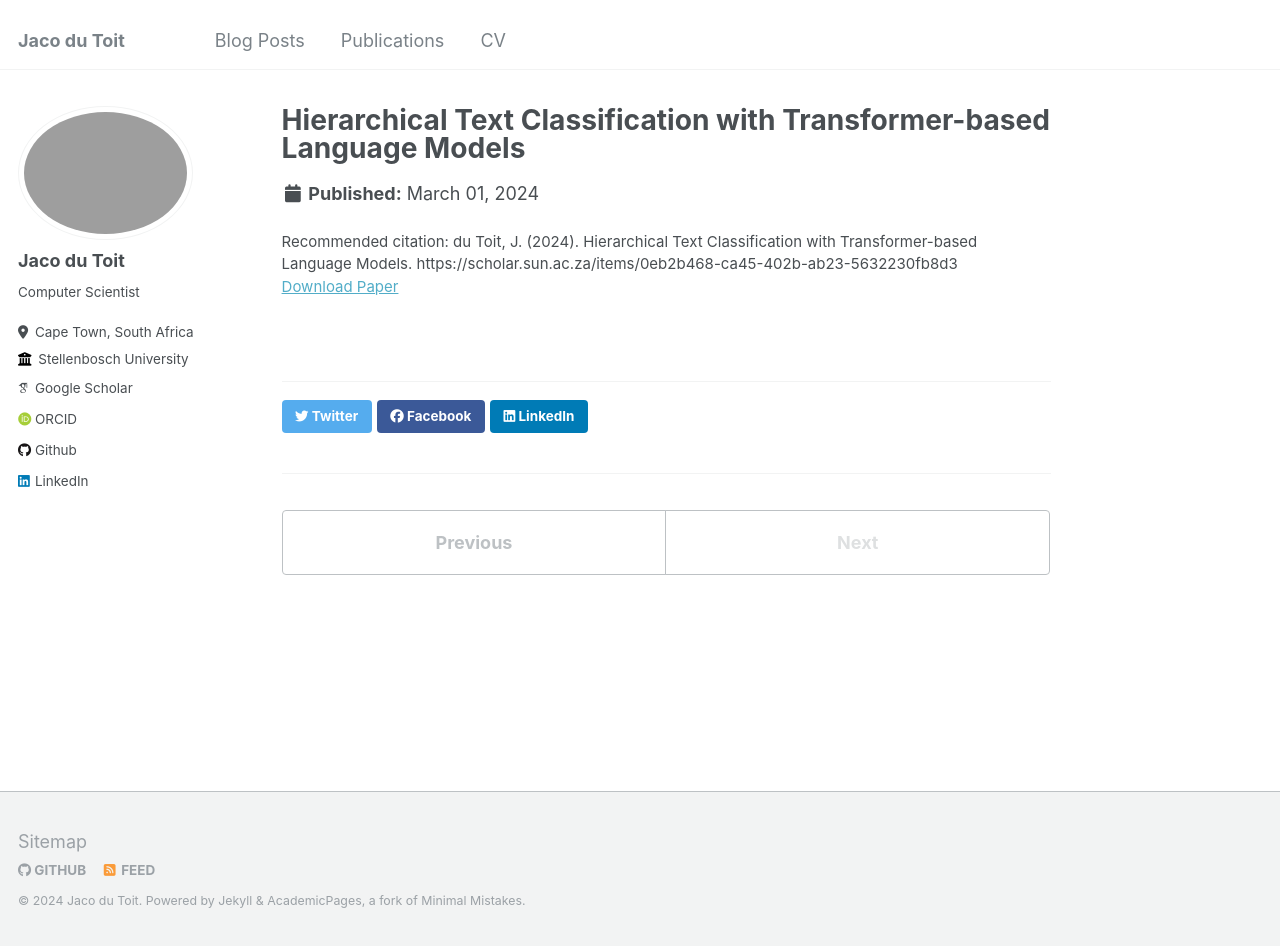
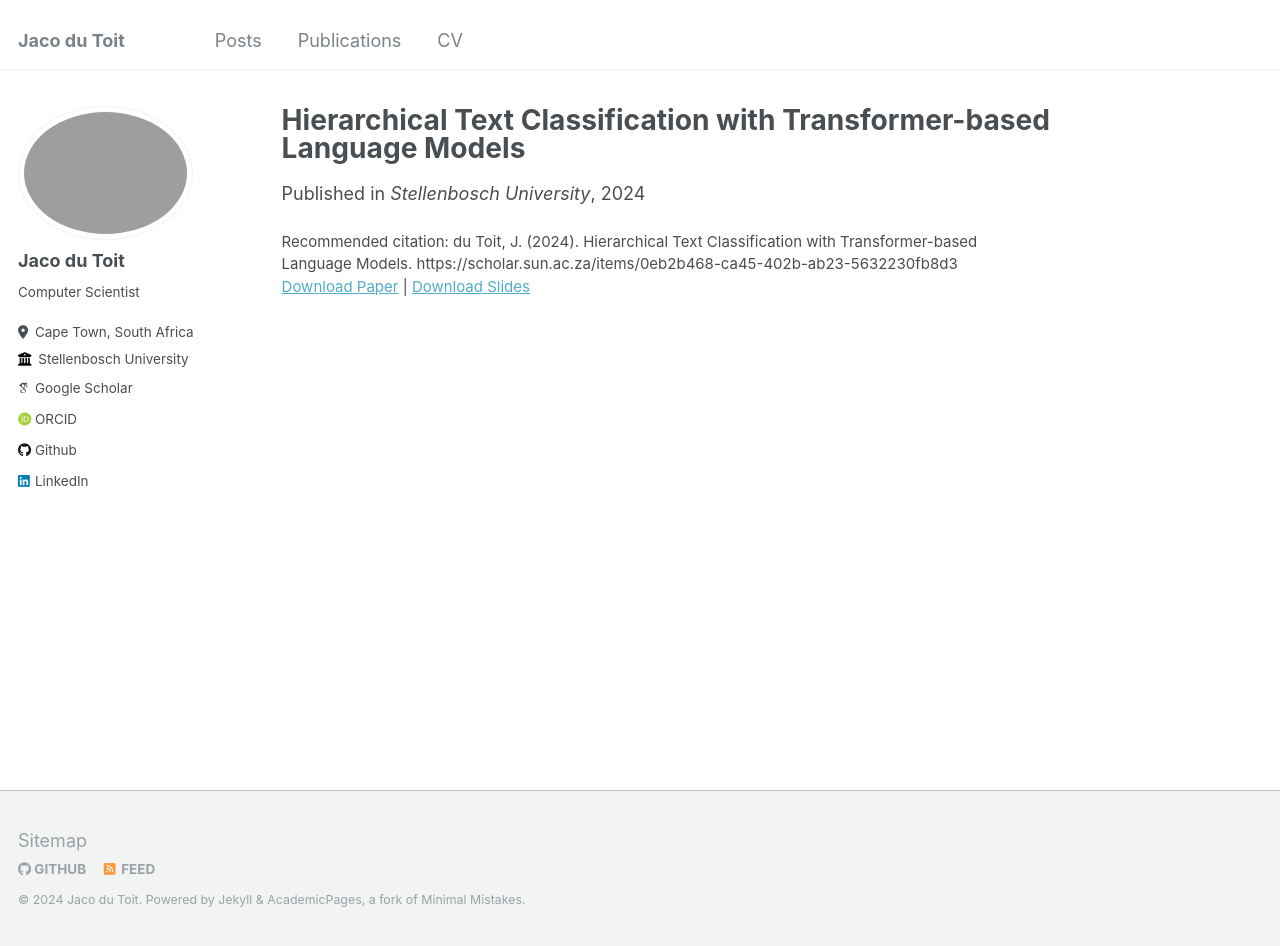
Before and after one commit to JacoDuToit11/JacoDuToit11.github.io, a Jekyll site: the page built from _publications/Masters.md, in a window 1280 px wide and 946 px high. Built offline with Jekyll 4.4.1, drawn with Linux system fonts in a browser that asks for light colours; some web fonts are replaced.

Commit message:
minor updates

```diff
--- a/_data/navigation.yml
+++ b/_data/navigation.yml
@@ -1,7 +1,7 @@
 # main links links
 main:
-  - title: "Blog Posts"
-    url: /year-archive/
+  - title: "Posts"
+    url: /posts/
 
   - title: "Publications"
     url: /publications/
--- a/_includes/paginator.html
+++ b/_includes/paginator.html
@@ -1,4 +1,4 @@
-{% include base_path %}
+<!-- {% include base_path %}
 
 {% if paginator.total_pages > 1 %}
 <nav class="pagination">
@@ -67,4 +67,4 @@
     {% endif %}
   </ul>
 </nav>
-{% endif %}
+{% endif %} -->
--- a/_includes/post_pagination.html
+++ b/_includes/post_pagination.html
@@ -1,6 +1,6 @@
-{% include base_path %}
+<!-- {% include base_path %} -->
 
-{% if page.previous or page.next %}
+<!-- {% if page.previous or page.next %}
   <nav class="pagination">
     {% if page.previous %}
       <a href="{{ base_path }}{{ page.previous.url }}" class="pagination--pager" title="{{ page.previous.title | markdownify | strip_html }}">{{ site.data.ui-text[site.locale].pagination_previous | default: "Previous" }}</a>
@@ -13,4 +13,4 @@
       <a href="#" class="pagination--pager disabled">{{ site.data.ui-text[site.locale].pagination_next | default: "Next" }}</a>
     {% endif %}
   </nav>
-{% endif %}
+{% endif %} -->
--- a/_includes/social-share.html
+++ b/_includes/social-share.html
@@ -1,4 +1,4 @@
-{% include base_path %}
+<!-- {% include base_path %}
 
 <section class="page__share">
   {% if site.data.ui-text[site.locale].share_on_label %}
@@ -10,4 +10,4 @@
   <a href="https://www.facebook.com/sharer/sharer.php?u={{ base_path }}{{ page.url }}" class="btn btn--facebook" title="{{ site.data.ui-text[site.locale].share_on_label | default: 'Share on' }} Facebook"><i class="fab fa-facebook" aria-hidden="true"></i><span> Facebook</span></a>
 
   <a href="https://www.linkedin.com/shareArticle?mini=true&url={{ base_path }}{{ page.url }}" class="btn btn--linkedin" title="{{ site.data.ui-text[site.locale].share_on_label | default: 'Share on' }} LinkedIn"><i class="fab fa-linkedin" aria-hidden="true"></i><span> LinkedIn</span></a>
-</section>
+</section> -->
--- a/_publications/Masters.md
+++ b/_publications/Masters.md
@@ -4,8 +4,8 @@ collection: publications
 permalink: /publication/Masters
 excerpt: # 'This paper is about the number 1. The number 2 is left for future work.'
 date: 2024-03-01
-# slidesurl: 'http://JacoDuToit11.github.io/files/SACAIR_Presentation.pdf'
-paperurl: 'http://academicpages.github.io/files/Masters.pdf'
-citation: 'du Toit, J. (2024). Hierarchical Text Classification with Transformer-based Language Models.
-https://scholar.sun.ac.za/items/0eb2b468-ca45-402b-ab23-5632230fb8d3'
+venue: Stellenbosch University
+slidesurl: 'http://JacoDuToit11.github.io/files/Masters_Presentation.pdf'
+paperurl: 'https://scholar.sun.ac.za/items/0eb2b468-ca45-402b-ab23-5632230fb8d3'
+citation: 'du Toit, J. (2024). Hierarchical Text Classification with Transformer-based Language Models. https://scholar.sun.ac.za/items/0eb2b468-ca45-402b-ab23-5632230fb8d3'
 ---
```
